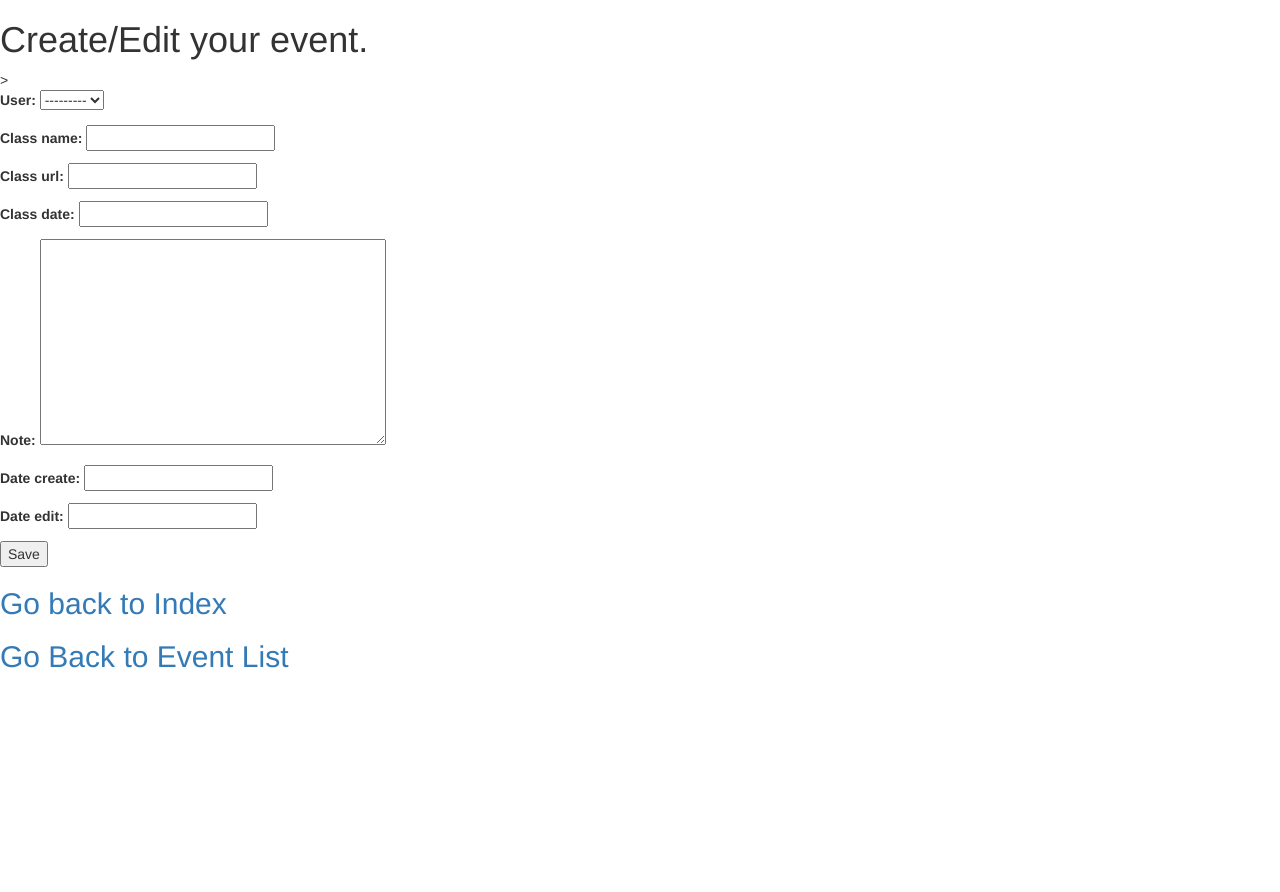
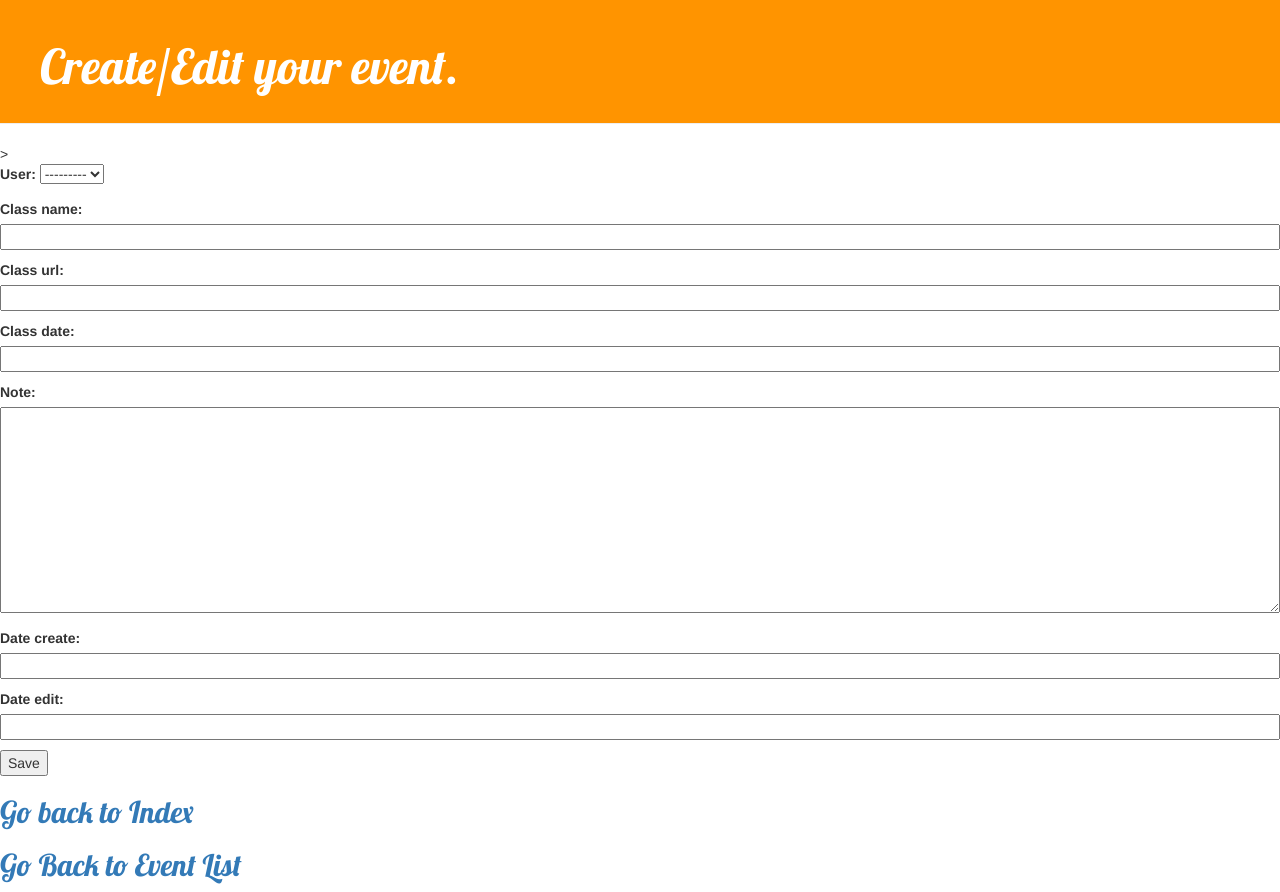
Before and after one commit to rulz/TIClassTutorial, a Django app: page /calendar/create/ in a window 1280 px wide. Before the commit the page ends 668 px from the top, so only its background shows below. Run offline with Django 3.2, Linux system fonts and the light colour scheme; data comes from the database, SQL or seed files in the repository; some libraries are stand-ins or nearby versions.

Commit message:
Added more CSS

```diff
--- /dev/null
+++ b/ejemplo/calendars/static/css/calendar.css
@@ -0,0 +1,49 @@
+
+
+.page-header {
+    background-color: #ff9400;
+    margin-top: 0;
+    padding: 20px 20px 20px 40px;
+}
+
+.page-header h1, .page-header h1 a, .page-header h1 a:visited, .page-header h1 a:active {
+    color: #ffffff;
+    font-size: 36pt;
+    text-decoration: none;
+}
+
+.content {
+    margin-left: 40px;
+}
+
+h1, h2, h3, h4 {
+    font-family: 'Lobster', cursive;
+}
+
+.date {
+    float: right;
+    color: #828282;
+}
+
+.save {
+    float: right;
+}
+
+.post-form textarea, .post-form input {
+    width: 100%;
+}
+
+.top-menu, .top-menu:hover, .top-menu:visited {
+    color: #ffffff;
+    float: right;
+    font-size: 26pt;
+    margin-right: 20px;
+}
+
+.post {
+    margin-bottom: 70px;
+}
+
+.post h1 a, .post h1 a:visited {
+    color: #000000;
+}
--- a/ejemplo/ejemplo/templates/calendar/calendar_delete.html
+++ b/ejemplo/ejemplo/templates/calendar/calendar_delete.html
@@ -1,8 +1,12 @@
 <!DOCTYPE html>
+{% load staticfiles %}
 <html lang="en">
 <head>
   <link rel="stylesheet" href="//maxcdn.bootstrapcdn.com/bootstrap/3.2.0/css/bootstrap.min.css">
     <link rel="stylesheet" href="//maxcdn.bootstrapcdn.com/bootstrap/3.2.0/css/bootstrap-theme.min.css">
+    <link rel="stylesheet" href="{% static 'css/calendar.css' %}">
+    <link href="https://fonts.googleapis.com/css?family=Lobster&subset=latin,latin-ext" rel="stylesheet" type="text/css">
+
 </head>
 <body>
   <h1>Deleting Event "{{ object }}"</h1>
--- a/ejemplo/ejemplo/templates/calendar/create_confirm.html
+++ b/ejemplo/ejemplo/templates/calendar/create_confirm.html
@@ -1,8 +1,12 @@
 <!DOCTYPE html>
+{% load staticfiles %}
 <html lang="en">
 <head>
   <link rel="stylesheet" href="//maxcdn.bootstrapcdn.com/bootstrap/3.2.0/css/bootstrap.min.css">
     <link rel="stylesheet" href="//maxcdn.bootstrapcdn.com/bootstrap/3.2.0/css/bootstrap-theme.min.css">
+    <link rel="stylesheet" href="{% static 'css/calendar.css' %}">
+    <link href="https://fonts.googleapis.com/css?family=Lobster&subset=latin,latin-ext" rel="stylesheet" type="text/css">
+
 </head>
 <body>
   <h1>Form completed.</h1>
--- a/ejemplo/ejemplo/templates/calendar/delete_confirm.html
+++ b/ejemplo/ejemplo/templates/calendar/delete_confirm.html
@@ -1,8 +1,12 @@
 <!DOCTYPE html>
+{% load staticfiles %}
 <html lang="en">
 <head>
   <link rel="stylesheet" href="//maxcdn.bootstrapcdn.com/bootstrap/3.2.0/css/bootstrap.min.css">
     <link rel="stylesheet" href="//maxcdn.bootstrapcdn.com/bootstrap/3.2.0/css/bootstrap-theme.min.css">
+    <link rel="stylesheet" href="{% static 'css/calendar.css' %}">
+    <link href="https://fonts.googleapis.com/css?family=Lobster&subset=latin,latin-ext" rel="stylesheet" type="text/css">
+
 </head>
 <body>
   <h1>Deleted.</h1>
--- a/ejemplo/ejemplo/templates/calendar/edit_confirm.html
+++ b/ejemplo/ejemplo/templates/calendar/edit_confirm.html
@@ -1,8 +1,12 @@
 <!DOCTYPE html>
+{% load staticfiles %}
 <html lang="en">
 <head>
   <link rel="stylesheet" href="//maxcdn.bootstrapcdn.com/bootstrap/3.2.0/css/bootstrap.min.css">
     <link rel="stylesheet" href="//maxcdn.bootstrapcdn.com/bootstrap/3.2.0/css/bootstrap-theme.min.css">
+    <link rel="stylesheet" href="{% static 'css/calendar.css' %}">
+    <link href="https://fonts.googleapis.com/css?family=Lobster&subset=latin,latin-ext" rel="stylesheet" type="text/css">
+
 </head>
 <body>
   <h1>Edit Completed.</h1>
--- a/ejemplo/ejemplo/templates/calendar/eventview.html
+++ b/ejemplo/ejemplo/templates/calendar/eventview.html
@@ -1,8 +1,12 @@
 <!DOCTYPE html>
+{% load staticfiles %}
 <html lang="en">
 <head>
   <link rel="stylesheet" href="//maxcdn.bootstrapcdn.com/bootstrap/3.2.0/css/bootstrap.min.css">
     <link rel="stylesheet" href="//maxcdn.bootstrapcdn.com/bootstrap/3.2.0/css/bootstrap-theme.min.css">
+    <link rel="stylesheet" href="{% static 'css/calendar.css' %}">
+    <link href="https://fonts.googleapis.com/css?family=Lobster&subset=latin,latin-ext" rel="stylesheet" type="text/css">
+
 <h1>Event Viewer</h1>
 </head>
 <body>
--- a/ejemplo/ejemplo/templates/calendar/form.html
+++ b/ejemplo/ejemplo/templates/calendar/form.html
@@ -1,13 +1,18 @@
 <!DOCTYPE html>
+{% load staticfiles %}
 <html lang="en">
 <head>
     <link rel="stylesheet" href="//maxcdn.bootstrapcdn.com/bootstrap/3.2.0/css/bootstrap.min.css">
     <link rel="stylesheet" href="//maxcdn.bootstrapcdn.com/bootstrap/3.2.0/css/bootstrap-theme.min.css">
+    <link rel="stylesheet" href="{% static 'css/calendar.css' %}">
+    <link href="https://fonts.googleapis.com/css?family=Lobster&subset=latin,latin-ext" rel="stylesheet" type="text/css">
     <meta charset="UTF-8">
     <title>Creating/Editing an Event</title>
 </head>
 <body>
-<h1>Create/Edit your event.</h1>
+  <div class="page-header">
+      <h1><a href="{% url 'index' %}">Create/Edit your event.</a></h1>
+</div>
 <form method="POST" action="{% url 'calendar_create' %}" class="post-form">{% csrf_token %}>
     {{ form.as_p }}
     <button type='submit'>Save</button>
--- a/ejemplo/ejemplo/templates/calendar/mycalendar_detail.html
+++ b/ejemplo/ejemplo/templates/calendar/mycalendar_detail.html
@@ -1,8 +1,12 @@
 <!DOCTYPE html>
+{% load staticfiles %}
 <html lang="en">
 <head>
   <link rel="stylesheet" href="//maxcdn.bootstrapcdn.com/bootstrap/3.2.0/css/bootstrap.min.css">
     <link rel="stylesheet" href="//maxcdn.bootstrapcdn.com/bootstrap/3.2.0/css/bootstrap-theme.min.css">
+    <link rel="stylesheet" href="{% static 'css/calendar.css' %}">
+    <link href="https://fonts.googleapis.com/css?family=Lobster&subset=latin,latin-ext" rel="stylesheet" type="text/css">
+
 </head>
 <body>
   <h1>Event</h1>
```
Also changed, not shown: ejemplo/ejemplo/templates/calendar/index.html (+7 -4 lines), ejemplo/ejemplo/templates/calendar/mycalendar_list.html (+7 -1 lines).
